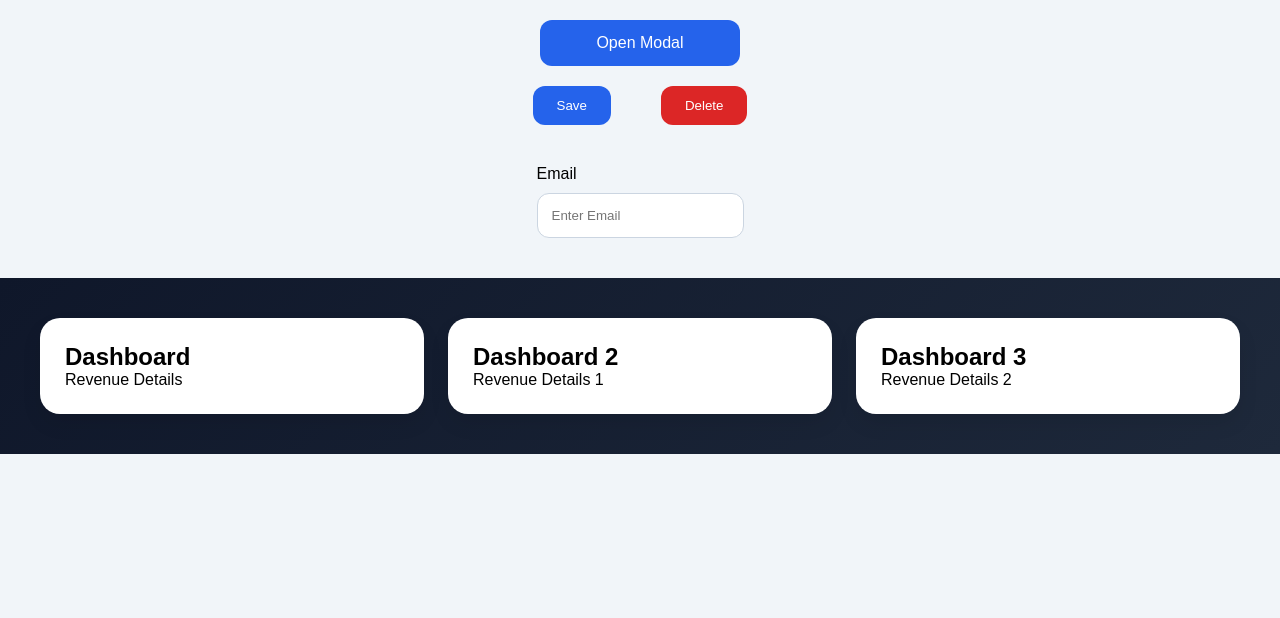
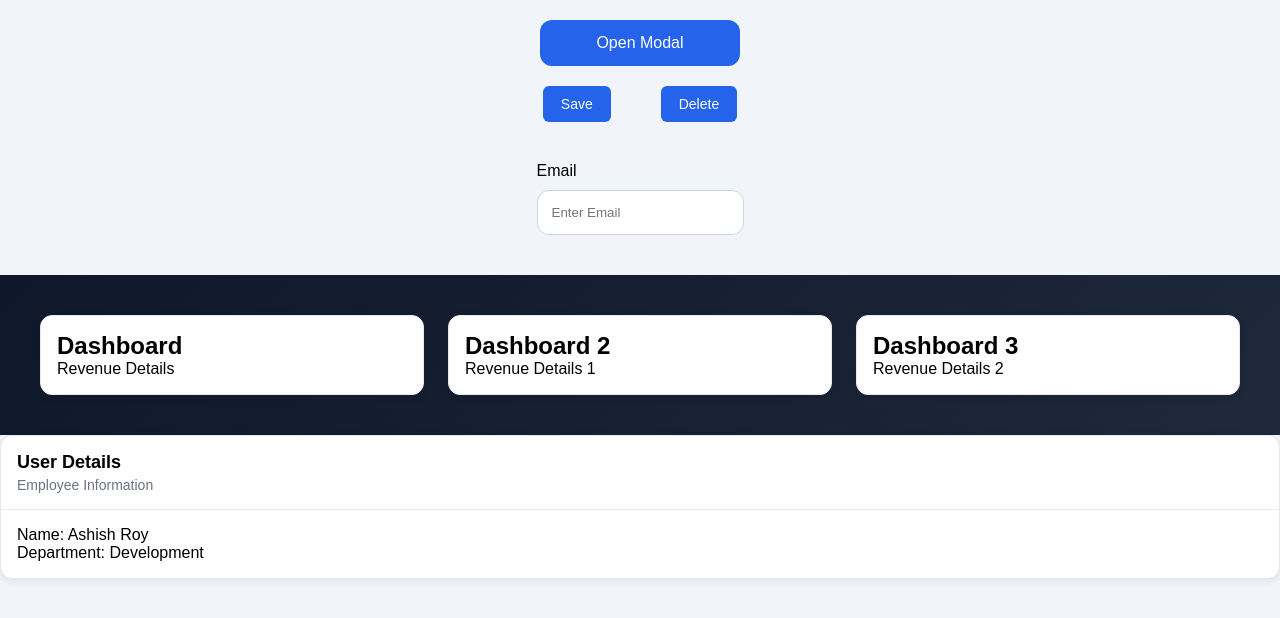
Before and after one commit to ashishgupta09/angular-advanced-features, an Angular app: page /reusable in a window 1280 px wide. Shown: the top 618 px of the page. Built offline with nearby package versions, Linux system fonts and the light colour scheme.

Commit message:
added the resuable buttons and card component..

```diff
--- a/src/app/features/components/products/products.html
+++ b/src/app/features/components/products/products.html
@@ -23,7 +23,7 @@
       </thead>
 
       <tbody>
-        @for(product of products; track product.id) {
+        @for (product of products; track product.id) {
           <tr>
             <td>{{ product.productName }}</td>
             <td>{{ product.description }}</td>
--- a/src/app/features/components/resuable/resuable.html
+++ b/src/app/features/components/resuable/resuable.html
@@ -48,3 +48,10 @@
     <p>Revenue Details 2</p>
   </app-card>
 </div>
+
+<app-card
+  title="User Details"
+  subtitle="Employee Information">
+  <p>Name: Ashish Roy</p>
+  <p>Department: Development</p>
+</app-card>
--- a/src/app/features/components/resuable/resuable.ts
+++ b/src/app/features/components/resuable/resuable.ts
@@ -14,7 +14,7 @@ import { Card } from '../../../shared/components/card/card';
 
 @Component({
   selector: 'app-resuable',
-  imports: [CommonModule, Modal, Button, InputField, ReactiveFormsModule,Card],
+  imports: [CommonModule, Modal, Button, InputField, ReactiveFormsModule, Card],
   standalone: true,
   templateUrl: './resuable.html',
   styleUrl: './resuable.scss',
@@ -25,8 +25,8 @@ export class Resuable {
   userForm!: FormGroup;
   selectComponent = 'A';
 
-  selectedButton(value:string){
-    this.selectComponent = value
+  selectedButton(value: string) {
+    this.selectComponent = value;
   }
 
   ngOnInit(): void {
--- a/src/app/shared/components/button/button.html
+++ b/src/app/shared/components/button/button.html
@@ -1,3 +1,7 @@
-<button [class]="variant">
+<button
+  [type]="type"
+  [disabled]="disabled"
+  (click)="onClick()"
+  [ngClass]="buttonClass">
   {{ label }}
 </button>
--- a/src/app/shared/components/button/button.scss
+++ b/src/app/shared/components/button/button.scss
@@ -1,15 +1,47 @@
-button {
-  padding: 12px 24px;
+.btn {
+  padding: 10px 18px;
   border: none;
-  border-radius: 12px;
+  border-radius: 6px;
   cursor: pointer;
+  font-size: 14px;
+  font-weight: 500;
+  transition: all 0.3s ease;
+}
+
+.btn-primary {
+  background: #2563eb;
+  color: #fff;
+}
+
+.btn-primary:hover {
+  background: #1d4ed8;
+}
+
+.btn-secondary {
+  background: #6b7280;
+  color: #fff;
+}
+
+.btn-secondary:hover {
+  background: #4b5563;
+}
+
+.btn-success {
+  background: #16a34a;
   color: white;
 }
 
-.primary {
-  background: #2563eb;
+.btn-danger {
+  background: #dc2626;
+  color: white;
 }
 
-.danger {
-  background: #dc2626;
+.btn-warning {
+  background: #f59e0b;
+  color: white;
 }
+
+.btn:disabled {
+  opacity: 0.6;
+  cursor: not-allowed;
+}
--- a/src/app/shared/components/button/button.ts
+++ b/src/app/shared/components/button/button.ts
@@ -1,17 +1,28 @@
 import { CommonModule } from '@angular/common';
-import { Component, Input } from '@angular/core';
+import { Component, EventEmitter, Input, Output } from '@angular/core';
 
 @Component({
   selector: 'app-button',
   imports: [CommonModule],
-  standalone:true,
+  standalone: true,
   templateUrl: './button.html',
   styleUrl: './button.scss',
 })
 export class Button {
-  @Input()
-  label = 'Submit';
+  @Input() label: string = 'Button';
+  @Input() type: 'button' | 'submit' | 'reset' = 'button';
+  @Input() disabled = false;
+  @Input() varient: 'primary' | 'secondary' | 'success' | 'danger' | 'warning' = 'primary';
 
-  @Input()
-  variant = 'primary';
+  @Output() clicked = new EventEmitter<void>();
+
+  get buttonClass(): string {
+    return `btn btn-${this.varient}`;
+  }
+
+  onClick() {
+    if (!this.disabled) {
+      this.clicked.emit();
+    }
+  }
 }
--- a/src/app/shared/components/card/card.html
+++ b/src/app/shared/components/card/card.html
@@ -1,3 +1,20 @@
 <div class="card">
-  <ng-content> </ng-content>
+  @if (imageUrl) {
+    <div class="card-image">
+      <img [src]="imageUrl" [alt]="title" />
+    </div>
+  }
+
+  @if (title || subtitle) {
+    <div class="card-header">
+      <h3>{{ title }}</h3>
+      @if (subtitle) {
+        <p>{{ subtitle }}</p>
+      }
+    </div>
+  }
+
+  <div class="card-body">
+    <ng-content></ng-content>
+  </div>
 </div>
--- a/src/app/shared/components/card/card.scss
+++ b/src/app/shared/components/card/card.scss
@@ -1,7 +1,40 @@
 .card {
-  padding: 25px;
-  border-radius: 20px;
-  background: white;
-  box-shadow:
-    0 10px 20px rgba(0,0,0,0.08);
+  background: #ffffff;
+  border-radius: 12px;
+  border: 1px solid #e5e7eb;
+  overflow: hidden;
+  box-shadow: 0 2px 8px rgba(0, 0, 0, 0.08);
+  transition: all 0.3s ease;
 }
+
+.card:hover {
+  transform: translateY(-3px);
+  box-shadow: 0 6px 20px rgba(0, 0, 0, 0.12);
+}
+
+.card-image img {
+  width: 100%;
+  height: 200px;
+  object-fit: cover;
+}
+
+.card-header {
+  padding: 16px;
+  border-bottom: 1px solid #e5e7eb;
+}
+
+.card-header h3 {
+  margin: 0;
+  font-size: 18px;
+  font-weight: 600;
+}
+
+.card-header p {
+  margin-top: 4px;
+  color: #6b7280;
+  font-size: 14px;
+}
+
+.card-body {
+  padding: 16px;
+}
```
Also changed, not shown: src/app/features/components/poets/poets.ts (+16 -4 lines), src/app/shared/components/card/card.ts (+8 -3 lines), src/app/features/components/pipes/pipes.html (line endings or trailing spaces), 2 other files (tests, documents, lock files or other folders).
